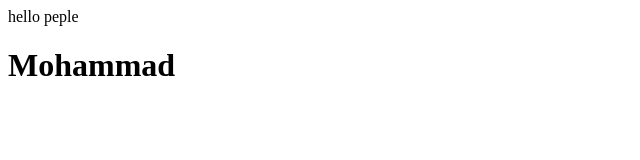
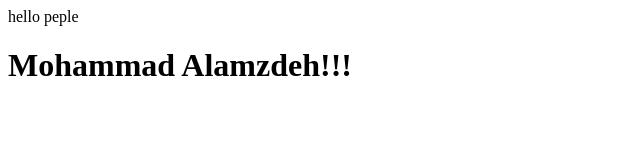
Before and after one commit to CityZens1999/cs50xiran, a plain HTML site: page index.html in a window 1280 px wide. Shown: the whole page, without its empty margins (0-640 px from the left). Drawn offline with Linux system fonts and the light colour scheme.

Commit message:
add ! in heading

```diff
--- a/index.html
+++ b/index.html
@@ -8,6 +8,6 @@
 </head>
 <body>
     hello peple
-    <h1>Mohammad</h1>
+    <h1>Mohammad Alamzdeh!!!</h1>
 </body>
 </html>
```
